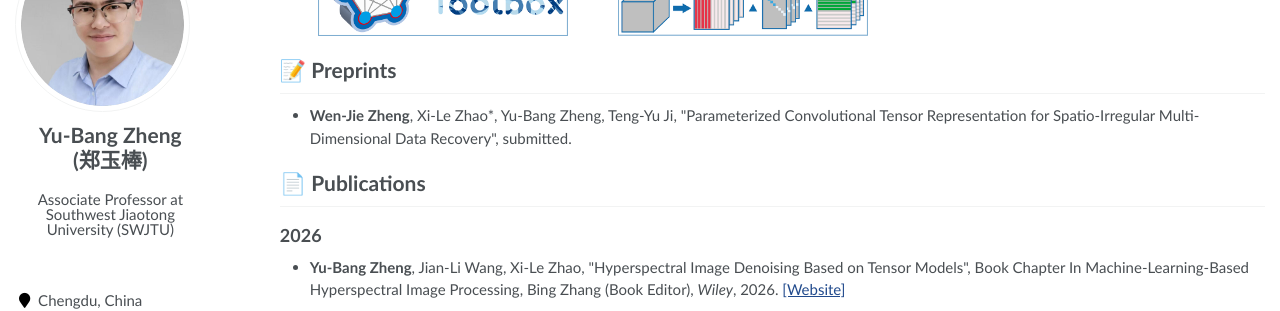
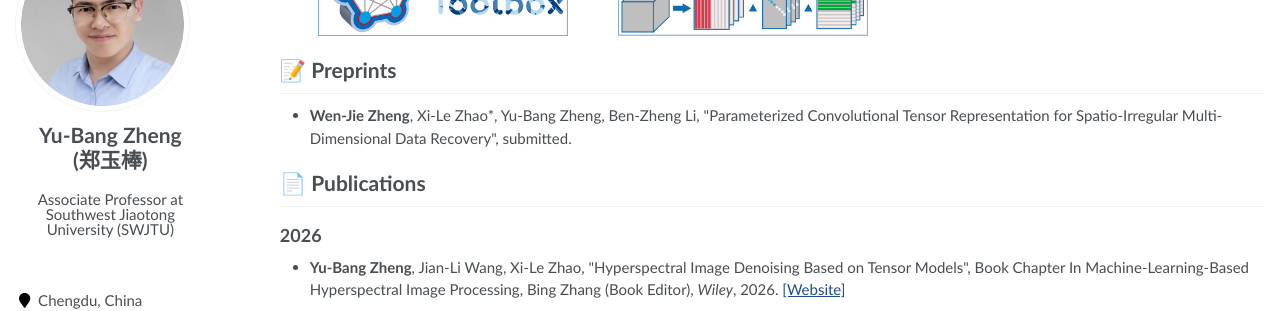
Before and after one commit to YuBangZheng/yubangzheng.github.io, a Jekyll site: the page built from pages/about.md, in a window 1280 px wide and 900 px high, scrolled down 633 px. Shown: the part 154-465 px from the top of the window. Built offline with Jekyll 4.4.1, drawn with Linux system fonts in a browser that asks for light colours; a script that is not in the unit is left out.

Commit message:
Update about.md

```diff
--- a/pages/about.md
+++ b/pages/about.md
@@ -61,7 +61,7 @@ My current interests include high-dimensional image processing, machine learning
 
 # 📝 Preprints
 
-- **Wen-Jie Zheng**, Xi-Le Zhao\*, Yu-Bang Zheng, Teng-Yu Ji, \"Parameterized Convolutional Tensor Representation for Spatio-Irregular Multi-Dimensional Data Recovery\", submitted.
+- **Wen-Jie Zheng**, Xi-Le Zhao\*, Yu-Bang Zheng, Ben-Zheng Li, \"Parameterized Convolutional Tensor Representation for Spatio-Irregular Multi-Dimensional Data Recovery\", submitted.
 
 # 📄 Publications
 
```
